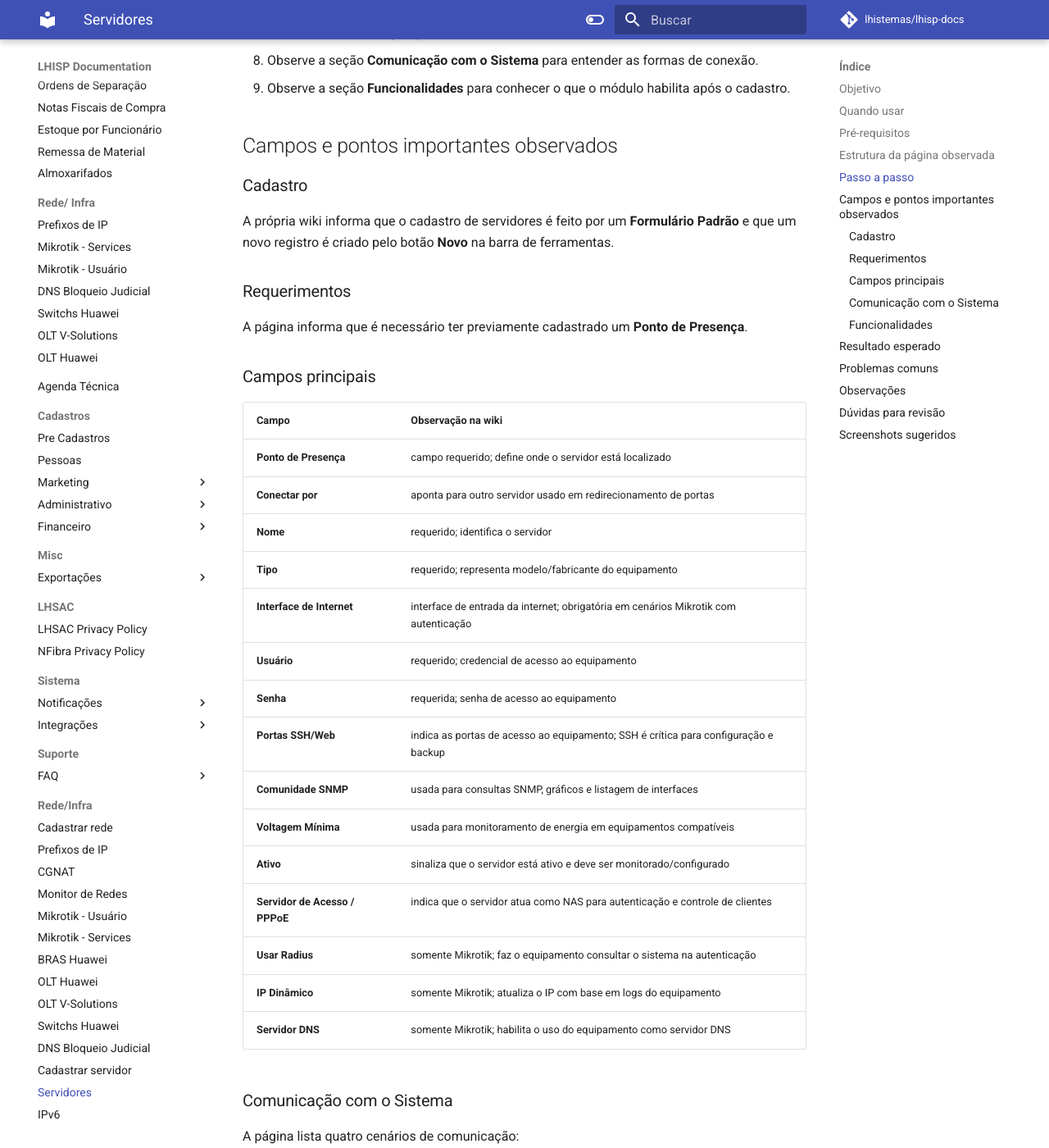
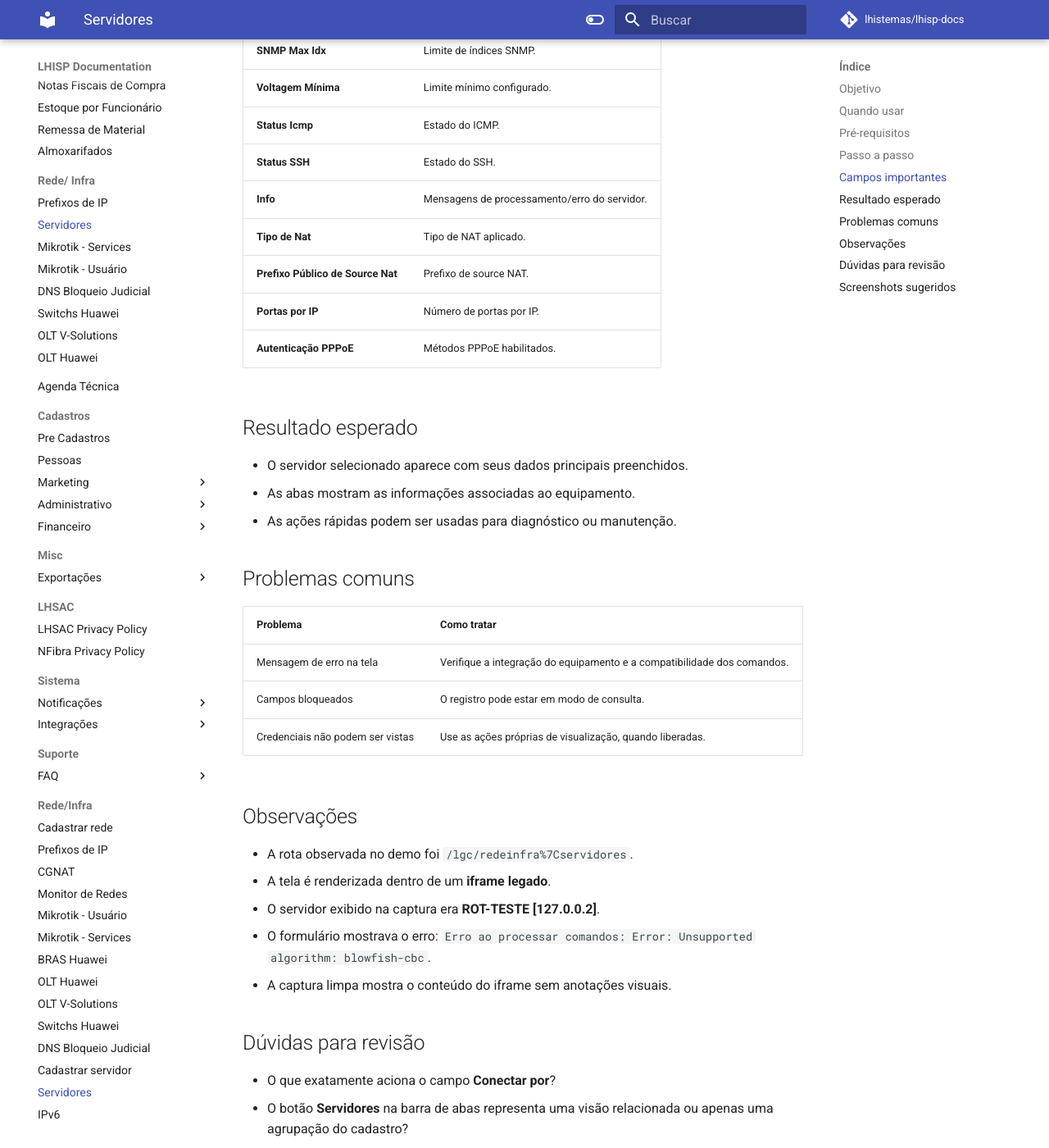
Before and after one commit to leandro-costa-oliveira/lhisp-docs, an MkDocs documentation site: the page built from docs/rede-infra/servidores.md, in a window 1280 px wide and 1400 px high, scrolled down 2026 px. Shown: the whole window at 82% size. Built offline with MkDocs 1.6.1 and Material for MkDocs 9.7.7, drawn with Linux system fonts in a browser that asks for light colours; comment, search, counter and statistics services are not loaded; some of the changed text lies outside the part shown.

Commit message:
docs: add Servidores documentation

```diff
--- a/docs/rede-infra/servidores.md
+++ b/docs/rede-infra/servidores.md
@@ -5,148 +5,97 @@ title: Servidores
 # Servidores
 
 !!! warning "Rascunho gerado por agente"
-    Este documento foi produzido a partir da exploração da wiki do LHISP. A etapa atual cobre a leitura da página de **Servidores** e o início da migração para a documentação local. Antes de usar como referência operacional definitiva, a equipe técnica deve validar as regras e os campos observados.
+    Esta página foi documentada a partir da tela equivalente no ambiente de demonstração do LHISP. A captura usada veio do demo e foi mantida sem marcações visuais.
 
 ## Objetivo
 
-Entender a página **Servidores** da wiki e registrar, de forma estruturada, como o módulo organiza o cadastro e o acompanhamento de ativos de rede com endereço IP.
+Consultar e administrar um servidor da rede no módulo de **Rede/Infra**, com seus dados de acesso, parâmetros de monitoramento, credenciais e opções de operação.
 
 ## Quando usar
 
-Use este fluxo para:
+Use esta tela quando precisar:
 
-- consultar a explicação oficial da página **Servidores**;
-- iniciar o cadastro de um servidor/ativo de rede;
-- revisar os campos exigidos para comunicação, monitoramento e integrações;
-- entender como o sistema trata comunicação direta, redirecionamentos, monitoramento, backups e interfaces.
+- localizar um servidor específico;
+- revisar o IP e a identificação do equipamento;
+- conferir credenciais e portas de acesso;
+- validar parâmetros SNMP, ICMP, SSH e NAT;
+- executar ações rápidas como **Ping / Traceroute** ou atualizar o cadastro.
 
 ## Pré-requisitos
 
-- Acesso ao menu **Rede/Infra**.
-- Permissão para consultar e editar a página de servidores.
-- Existência prévia de um **Ponto de Presença**.
-- Dados fictícios quando a validação ocorrer em ambiente de demonstração.
-
-## Estrutura da página observada
-
-A página mostra as seguintes seções principais:
-
-1. **Cadastro**
-2. **Requerimentos**
-3. **Campos**
-4. **Comunicação com o Sistema**
-5. **Funcionalidades**
-
-No índice lateral da própria página também aparecem os tópicos:
-
-- Cadastro
-- Requerimentos
-- Campos
-- Comunicação com o Sistema
-- Direta - Ip Público
-- Direta - Ip Privado
-- Redirecionamento Manual
-- Redirecionamento Via Sistema
-- Funcionalidades
-- Monitoramento
-- Gráficos
-- Backups
-- Interfaces
-- Histórico
+- Estar autenticado no LHISP.
+- Ter permissão para acessar o fluxo **Servidores**.
+- Saber qual servidor será consultado.
 
 ## Passo a passo
 
-1. Abra a wiki do LHISP.
-2. No menu lateral, entre em **Rede/Infra**.
-3. Clique em **Servidores**.
-4. Leia a introdução da página para entender o propósito do cadastro.
-5. Verifique o bloco **Cadastro**, que orienta o uso do **Formulário Padrão** e do botão **Novo**.
-6. Consulte a seção **Requerimentos** para confirmar dependências.
-7. Revise a lista de **Campos** para entender os dados necessários.
-8. Observe a seção **Comunicação com o Sistema** para entender as formas de conexão.
-9. Observe a seção **Funcionalidades** para conhecer o que o módulo habilita após o cadastro.
+1. Acesse **Rede/ Infra > Servidores**.
+2. Confira o registro carregado na tela.
+3. Use **Anterior** e **Próximo** para navegar entre servidores.
+4. Use **Novo**, **Editar** ou **Apagar** para manutenção do cadastro.
+5. Utilize as abas para inspecionar dados relacionados: **Dados**, **Redes**, **IPv4**, **IPv6**, **CGNAT**, **Servidores**, **Gráficos**, **Histórico**, **Interfaces**, **Traps**, **Rotas** e **Backups**.
+6. Quando necessário, pressione **Ping / Traceroute** ou **Atualizar Servidor**.
+7. Para auditoria de acesso, use os botões de visualização de senha e segredo Radius.
 
-## Campos e pontos importantes observados
+## Campos importantes
 
-### Cadastro
-
-A própria wiki informa que o cadastro de servidores é feito por um **Formulário Padrão** e que um novo registro é criado pelo botão **Novo** na barra de ferramentas.
-
-### Requerimentos
-
-A página informa que é necessário ter previamente cadastrado um **Ponto de Presença**.
-
-### Campos principais
-
-| Campo | Observação na wiki |
+| Campo / ação | Descrição |
 |---|---|
-| **Ponto de Presença** | campo requerido; define onde o servidor está localizado |
-| **Conectar por** | aponta para outro servidor usado em redirecionamento de portas |
-| **Nome** | requerido; identifica o servidor |
-| **Tipo** | requerido; representa modelo/fabricante do equipamento |
-| **Interface de Internet** | interface de entrada da internet; obrigatória em cenários Mikrotik com autenticação |
-| **Usuário** | requerido; credencial de acesso ao equipamento |
-| **Senha** | requerida; senha de acesso ao equipamento |
-| **Portas SSH/Web** | indica as portas de acesso ao equipamento; SSH é crítica para configuração e backup |
-| **Comunidade SNMP** | usada para consultas SNMP, gráficos e listagem de interfaces |
-| **Voltagem Mínima** | usada para monitoramento de energia em equipamentos compatíveis |
-| **Ativo** | sinaliza que o servidor está ativo e deve ser monitorado/configurado |
-| **Servidor de Acesso / PPPoE** | indica que o servidor atua como NAS para autenticação e controle de clientes |
-| **Usar Radius** | somente Mikrotik; faz o equipamento consultar o sistema na autenticação |
-| **IP Dinâmico** | somente Mikrotik; atualiza o IP com base em logs do equipamento |
-| **Servidor DNS** | somente Mikrotik; habilita o uso do equipamento como servidor DNS |
-
-### Comunicação com o Sistema
-
-A página lista quatro cenários de comunicação:
-
-- **Direta - Ip Público**
-- **Direta - Ip Privado**
-- **Redirecionamento Manual**
-- **Redirecionamento Via Sistema**
-
-### Funcionalidades
-
-A wiki associa ao módulo as seguintes funcionalidades:
-
-- Monitoramento
-- ICMP
-- Energia
-- Gráficos
-- Backups
-- Interfaces
-- Histórico
+| **Id** | Identificador do registro do servidor. |
+| **Importação** | Campo de referência/importação do cadastro. |
+| **Ponto de Presença** | POP associado ao servidor. |
+| **Conectar por** | Seleção do host/ponte de conexão. |
+| **Tipo** | Tipo do equipamento; no demo, `Mikrotik`. |
+| **Nome** | Nome do servidor. |
+| **Endereço IP** | IP de gerenciamento do equipamento. |
+| **Interface de Internet** | Interface usada como uplink. |
+| **Usuário** | Login administrativo. |
+| **Senha** | Senha administrativa. |
+| **Portas SSH** | Porta SSH configurada. |
+| **Portas Web** | Porta web configurada. |
+| **Porta Syslog** | Porta de syslog utilizada. |
+| **Comunidade SNMP** | Comunidade SNMP do equipamento. |
+| **Versão SNMP** | Versão SNMP habilitada. |
+| **SNMP Max Idx** | Limite de índices SNMP. |
+| **Voltagem Mínima** | Limite mínimo configurado. |
+| **Status Icmp** | Estado do ICMP. |
+| **Status SSH** | Estado do SSH. |
+| **Info** | Mensagens de processamento/erro do servidor. |
+| **Tipo de Nat** | Tipo de NAT aplicado. |
+| **Prefixo Público de Source Nat** | Prefixo de source NAT. |
+| **Portas por IP** | Número de portas por IP. |
+| **Autenticação PPPoE** | Métodos PPPoE habilitados. |
 
 ## Resultado esperado
 
-- O usuário entende que a página **Servidores** concentra o cadastro e a operação dos ativos de rede.
-- A documentação local passa a ter a primeira referência migrada da wiki.
-- Fica mais fácil continuar a migração dos demais itens de **Rede/Infra** com o mesmo padrão.
+- O servidor selecionado aparece com seus dados principais preenchidos.
+- As abas mostram as informações associadas ao equipamento.
+- As ações rápidas podem ser usadas para diagnóstico ou manutenção.
 
 ## Problemas comuns
 
 | Problema | Como tratar |
 |---|---|
-| Não aparece a opção de criar servidor | Verifique se o usuário possui permissão para editar o módulo. |
-| O formulário não pode ser aberto | Confirme se está no contexto correto de **Rede/Infra**. |
-| Falta um **Ponto de Presença** | Cadastre o POP antes de seguir com o servidor. |
-| Campos de comunicação/funcionalidade não fazem sentido | Revise o tipo de equipamento e a forma de conexão prevista para o cenário. |
+| Mensagem de erro na tela | Verifique a integração do equipamento e a compatibilidade dos comandos. |
+| Campos bloqueados | O registro pode estar em modo de consulta. |
+| Credenciais não podem ser vistas | Use as ações próprias de visualização, quando liberadas. |
 
 ## Observações
 
-- A página da wiki é mais ampla que um simples formulário; ela funciona como referência operacional do módulo **Servidores**.
-- O conteúdo observado reforça que o cadastro impacta monitoramento, gráficos, backups e rotinas de integração.
-- A exploração desta página já serviu como base para a primeira migração documental do repositório.
+- A rota observada no demo foi `/lgc/redeinfra%7Cservidores`.
+- A tela é renderizada dentro de um **iframe legado**.
+- O servidor exibido na captura era **ROT-TESTE [127.0.0.2]**.
+- O formulário mostrava o erro: `Erro ao processar comandos: Error: Unsupported algorithm: blowfish-cbc`.
+- A captura limpa mostra o conteúdo do iframe sem anotações visuais.
 
 ## Dúvidas para revisão
 
-- A seção **Conectar por** é obrigatória em quais cenários?
-- O botão **Novo** leva ao mesmo formulário descrito em outras páginas do módulo ou a um formulário mais enxuto?
-- Quais campos são obrigatórios além dos que a wiki marca explicitamente como requeridos?
-- A página de **Servidores** e o fluxo de **Cadastrar servidor** devem permanecer como documentos separados ou serão unificados na próxima rodada de migração?
+- O que exatamente aciona o campo **Conectar por**?
+- O botão **Servidores** na barra de abas representa uma visão relacionada ou apenas uma agrupação do cadastro?
+- A mensagem de erro `Unsupported algorithm: blowfish-cbc` indica um problema do ambiente demo ou uma limitação real do fluxo?
 
 ## Screenshots sugeridos
 
-- Página **Servidores** no demo: `docs/assets/screenshots/rede-infra/servidores.png`
+- Tela **Servidores** no demo: `docs/assets/screenshots/rede-infra/servidores.png`
 
 ![Servidores no demo](../assets/screenshots/rede-infra/servidores.png)
--- a/mkdocs.yml
+++ b/mkdocs.yml
@@ -83,6 +83,7 @@ nav:
       - Almoxarifados: estoque/almoxarifados.md
   - Rede/ Infra:
       - Prefixos de IP: rede-infra/prefixos-de-ip.md
+      - Servidores: rede-infra/servidores.md
       - Mikrotik - Services: rede-infra/mikrotik-services.md
       - Mikrotik - Usuário: rede-infra/mikrotik-usuario.md
       - DNS Bloqueio Judicial: rede-infra/dns-bloqueio-judicial.md
```
Also changed, not shown: docs/planejamento/plano-documentacao-menu-demo.md (+1 -1 lines), docs/assets/screenshots/rede-infra/servidores.png.
